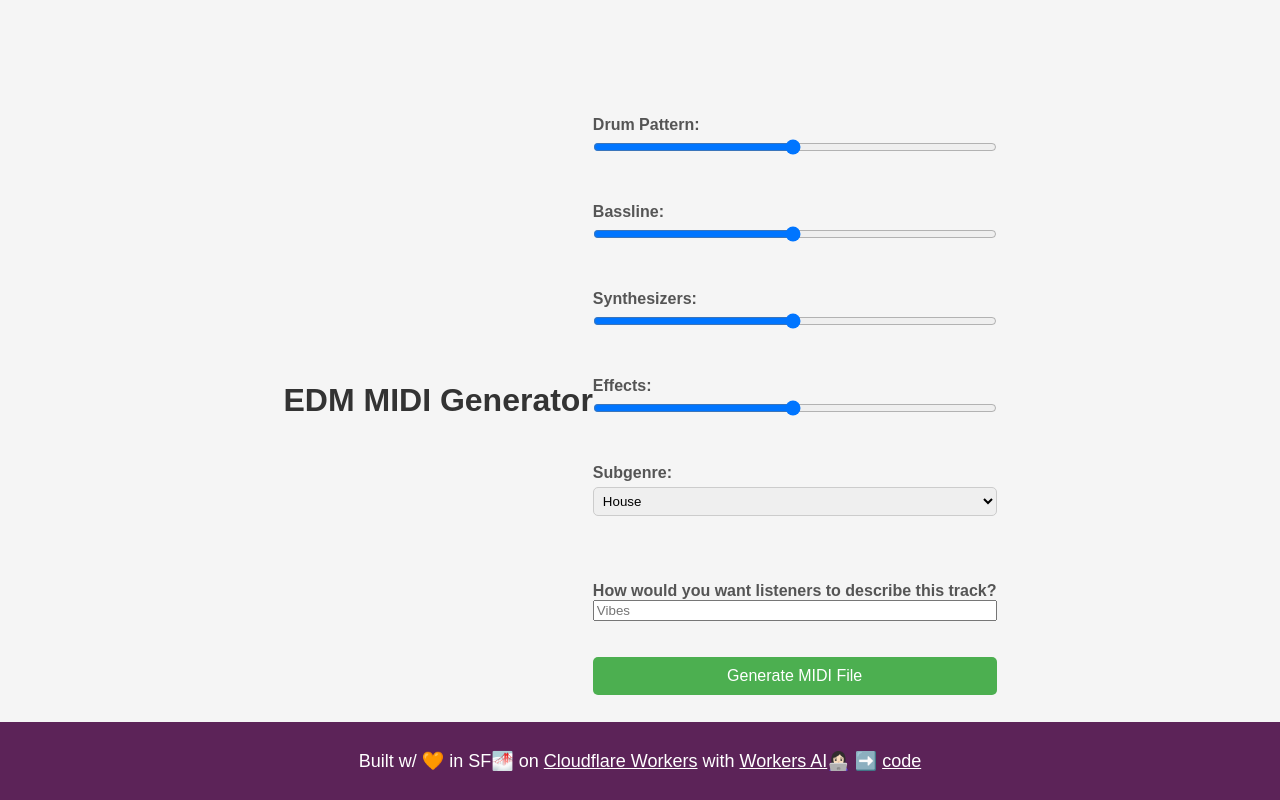
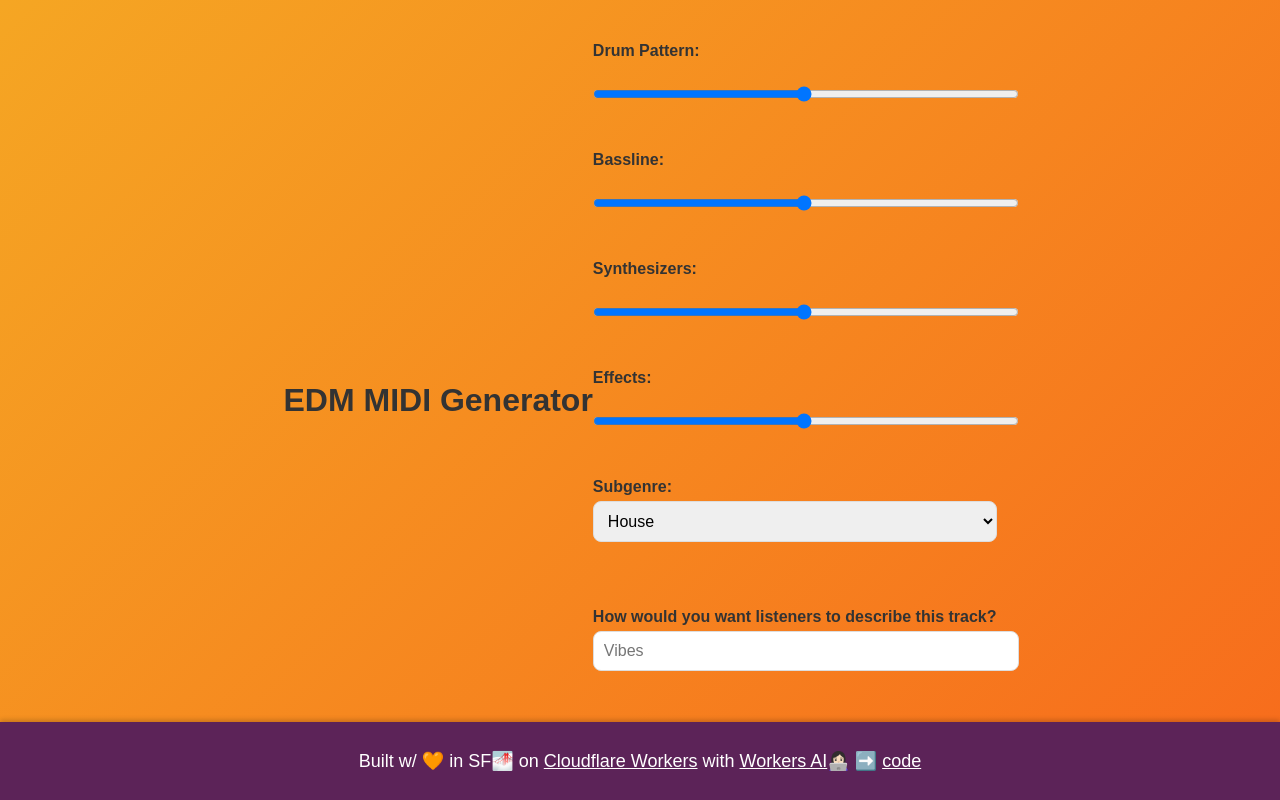
Before and after one commit to elizabethsiegle/cf-workers-ai-gen-music, a website built with webpack: page static/webpage.html in a window 1280 px wide. Built offline with nearby package versions, Linux system fonts and the light colour scheme.

Commit message:
new css, gradient, readme, gif in readme

```diff
--- a/static/webpage.html
+++ b/static/webpage.html
@@ -6,8 +6,8 @@
     <title>EDM MIDI Generator</title>
     <style>
         body {
-            font-family: Arial, sans-serif;
-            background-color: #f5f5f5;
+            font-family: 'Poppins', sans-serif;
+            background: linear-gradient(135deg, #f5a623, #f76b1c);
             margin: 0;
             padding: 0;
             display: flex;
@@ -18,55 +18,75 @@
 
         .container {
             background-color: #fff;
-            padding: 20px;
-            border-radius: 10px;
-            box-shadow: 0 4px 8px rgba(0, 0, 0, 0.1);
-            max-width: 400px;
+            padding: 30px;
+            border-radius: 15px;
+            box-shadow: 0 10px 20px rgba(0, 0, 0, 0.15);
+            max-width: 500px;
             width: 100%;
+            text-align: center;
+            transition: transform 0.3s;
+        }
+
+        .container:hover {
+            transform: translateY(-5px);
         }
 
         h1 {
-            text-align: center;
+            font-size: 2em;
+            margin-bottom: 20px;
             color: #333;
+        }
+
+        h2 {
+            font-size: 1.2em;
+            margin-bottom: 20px;
+            color: #666;
         }
 
         form {
             display: flex;
             flex-direction: column;
+            align-items: flex-start;
         }
 
         label {
             margin-top: 10px;
             font-weight: bold;
-            color: #555;
+            color: #333;
+            margin-bottom: 5px;
+        }
+
+        input, select {
+            padding: 10px;
+            margin-bottom: 20px;
+            border-radius: 8px;
+            border: 1px solid #ddd;
+            width: 100%;
+            font-size: 16px;
         }
 
         input[type="range"] {
             width: 100%;
-            margin: 5px 0 20px;
-        }
-
-        select {
-            padding: 5px;
-            margin: 5px 0 20px;
-            border-radius: 5px;
-            border: 1px solid #ccc;
+            margin: 10px 0;
         }
 
         button {
-            padding: 10px;
+            padding: 12px 20px;
             background-color: #4CAF50;
             color: white;
             border: none;
-            border-radius: 5px;
+            border-radius: 8px;
             cursor: pointer;
             font-size: 16px;
-            transition: background-color 0.3s;
+            transition: background-color 0.3s, transform 0.3s;
+            width: 100%;
         }
 
         button:hover {
             background-color: #45a049;
+            transform: translateY(-3px);
         }
+
         footer {
             position: fixed;
             bottom: 0;
@@ -76,12 +96,19 @@
             text-align: center;
             padding: 10px 0;
             font-size: 18px;
+            box-shadow: 0 -2px 5px rgba(0, 0, 0, 0.2);
         }
+
         footer a {
             color: #fff;
             text-decoration: underline;
+            transition: color 0.3s;
         }
-    </style>
+
+        footer a:hover {
+            color: #ffcc00;
+        }
+
     </style>
 </head>
 <body>
```
Also changed, not shown: README.md (added), edm-gen.gif (added).
